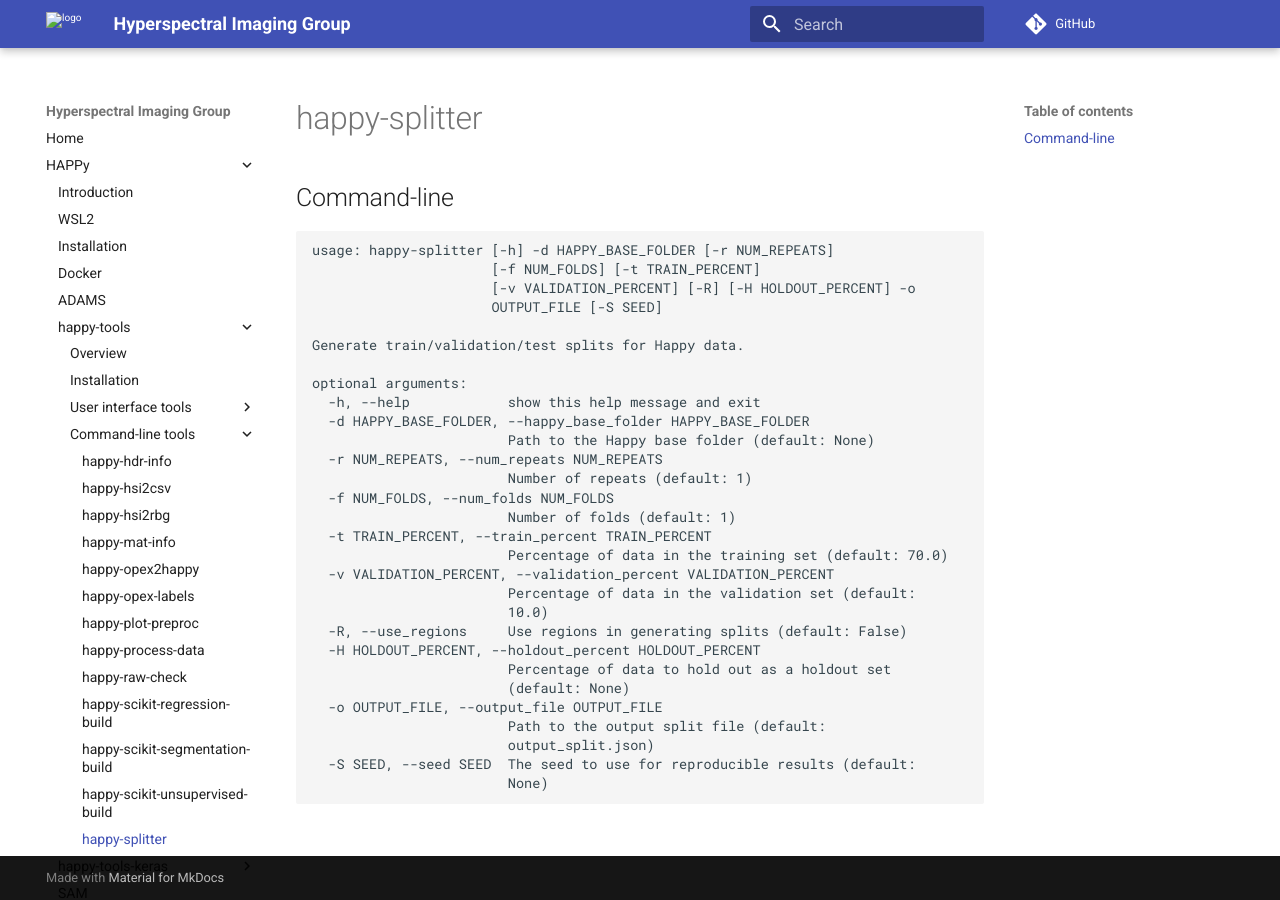
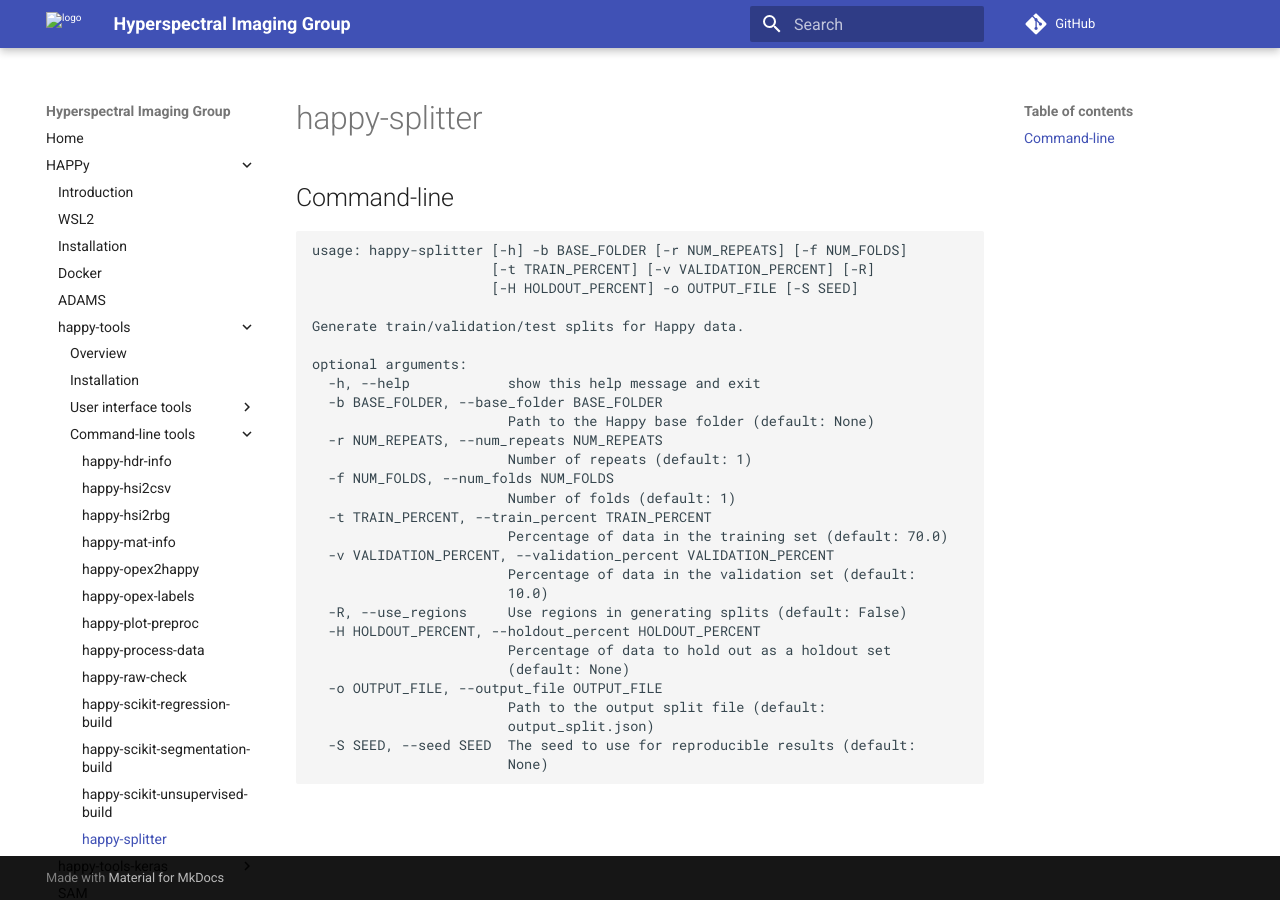
Before and after one commit to wairas/hsi-website, an MkDocs documentation site: the page built from docs/happy/happy_tools/happy-splitter.md, in a window 1280 px wide. Built offline with MkDocs 1.6.1 and Material for MkDocs 9.7.7, drawn with Linux system fonts in a browser that asks for light colours; comment, search, counter and statistics services are not loaded.

Commit message:
updated help screen

````diff
--- a/docs/happy/happy_tools/happy-splitter.md
+++ b/docs/happy/happy_tools/happy-splitter.md
@@ -1,16 +1,15 @@
 # Command-line
 
 ```
-usage: happy-splitter [-h] -d HAPPY_BASE_FOLDER [-r NUM_REPEATS]
-                      [-f NUM_FOLDS] [-t TRAIN_PERCENT]
-                      [-v VALIDATION_PERCENT] [-R] [-H HOLDOUT_PERCENT] -o
-                      OUTPUT_FILE [-S SEED]
+usage: happy-splitter [-h] -b BASE_FOLDER [-r NUM_REPEATS] [-f NUM_FOLDS]
+                      [-t TRAIN_PERCENT] [-v VALIDATION_PERCENT] [-R]
+                      [-H HOLDOUT_PERCENT] -o OUTPUT_FILE [-S SEED]
 
 Generate train/validation/test splits for Happy data.
 
 optional arguments:
   -h, --help            show this help message and exit
-  -d HAPPY_BASE_FOLDER, --happy_base_folder HAPPY_BASE_FOLDER
+  -b BASE_FOLDER, --base_folder BASE_FOLDER
                         Path to the Happy base folder (default: None)
   -r NUM_REPEATS, --num_repeats NUM_REPEATS
                         Number of repeats (default: 1)
````
